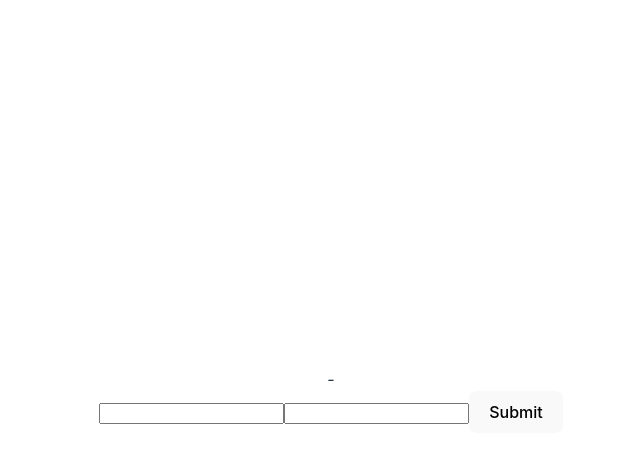
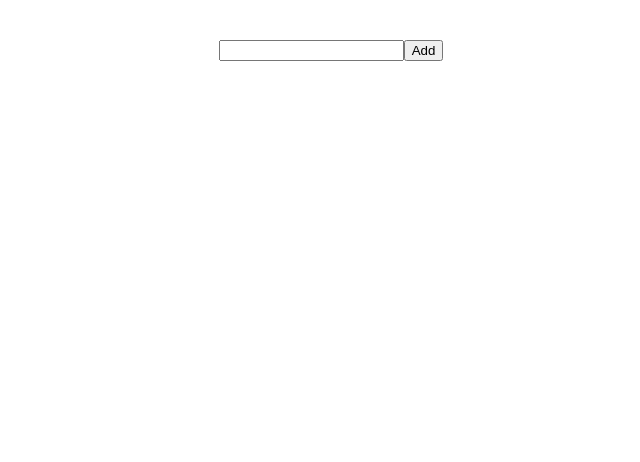
Before and after one commit to ChamodMullegama/React, a React (Vite) app: page / in a window 1280 px wide. Shown: the top 462 px of the page, without its empty margins (309-949 px from the left). Built offline with nearby package versions, Linux system fonts and the light colour scheme.

Commit message:
todo list add and display

```diff
--- /dev/null
+++ b/src/components/Todo.jsx
@@ -0,0 +1,29 @@
+import { useState } from "react";
+import Todolist from "./Todolist";
+
+export default function Todo() {
+  const [todo, setTodo] = useState("");
+  const [todos, setTodos] = useState([]);
+
+  function formSubmission(e) {
+    e.preventDefault(); // Prevent form submission
+    setTodos([...todos, todo]);
+    setTodo(""); // Clear the input field after adding todo
+  }
+
+  return (
+    <div>
+      <form onSubmit={formSubmission}>
+        <input
+          type="text"
+          onChange={(e) => setTodo(e.target.value)}
+          value={todo}
+        />
+        <button type="submit">Add</button>
+      </form>
+      {todos.map((item) => (
+        <Todolist key={item} item={item} />
+      ))}
+    </div>
+  );
+}
--- /dev/null
+++ b/src/components/Todolist.jsx
@@ -0,0 +1,5 @@
+export default function Todolist({item}){
+    return(
+      <h1>{item}</h1>
+    )
+}
--- a/src/main.jsx
+++ b/src/main.jsx
@@ -1,15 +1,15 @@
 import React from 'react'
 import ReactDOM from 'react-dom/client'
 import App from './App.jsx'
-import './index.css'
 import Test from './components/Test.jsx'
 import ConditionalComponents from './components/ConditionalComponents.jsx'
 import EventHandle from './components/EventHandle.jsx'
 import Counter from './components/Counter.jsx'
 import Form from './components/Form.jsx'
+import Todo from './components/Todo.jsx'
 
 ReactDOM.createRoot(document.getElementById('root')).render(
   <React.StrictMode>
-     <Form />
+     <Todo />
   </React.StrictMode>,
 )
```
